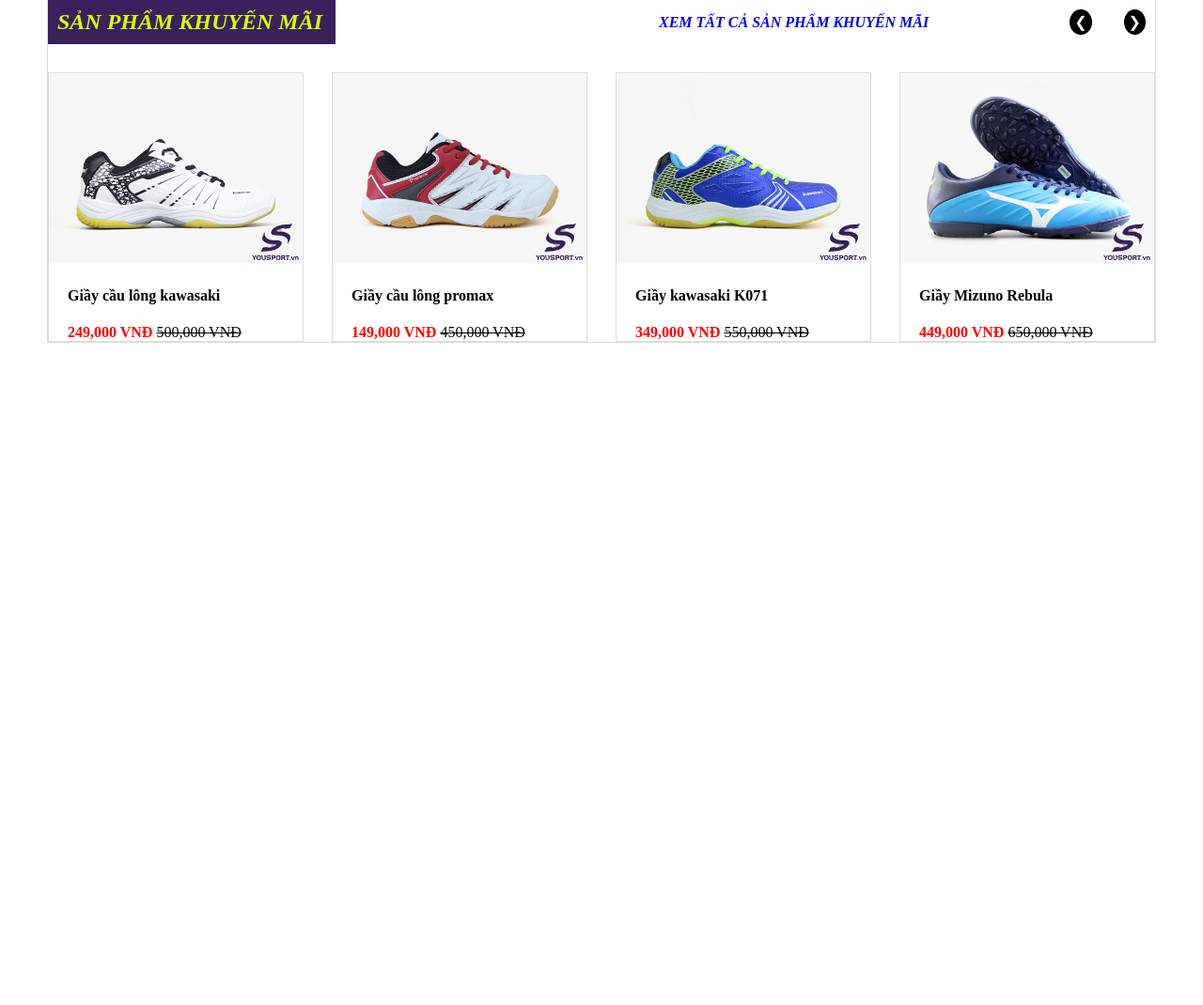
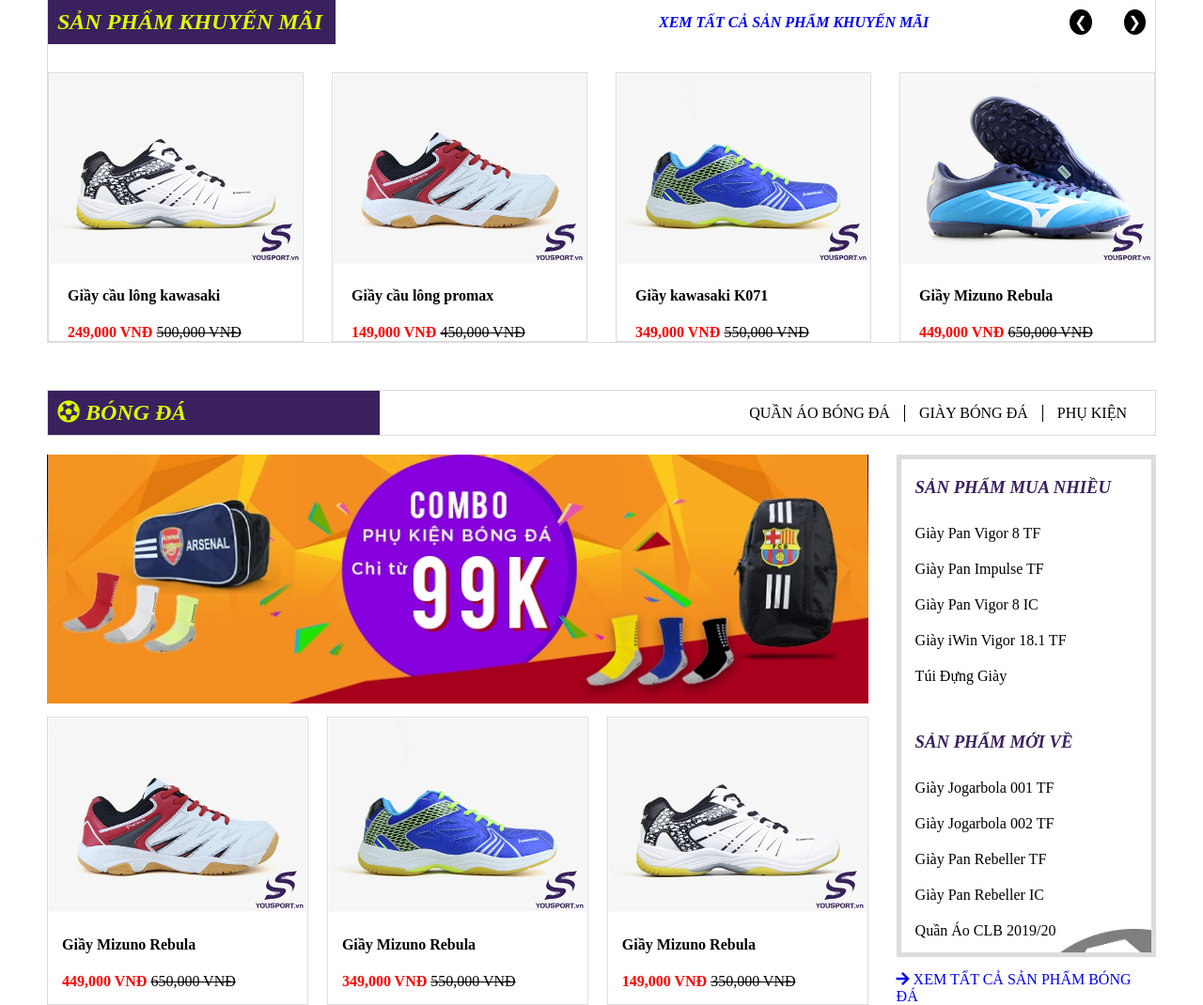
Before and after one commit to TriLuong/youSport, a PHP site: page / in a window 1280 px wide. Shown: the part 489-1559 px from the top of the page at 94% size. Before the commit the page ends 854 px from the top, so only its background shows below. Run offline with PHP 8.4, Linux system fonts and the light colour scheme; some libraries are stand-ins or nearby versions.

Commit message:
Add productDetail to project.
Signed-off-by: Tri Luong <lxt0094@gmail.com>

```diff
--- /dev/null
+++ b/css/productDetail.css
@@ -0,0 +1,157 @@
+/*Product Detail*/
+.productDetail {
+  margin-top: 50px;
+}
+
+.header-detail {
+  border: 1px solid gainsboro;
+  display: flex;
+  justify-items: center;
+}
+
+.sport-title {
+  width: 30%;
+}
+.header-detail > .sport-title > h1 {
+  padding: 10px;
+  margin: 0px;
+  background-color: #3a215d;
+  color: #daff00;
+  width: 100%;
+  font-style: italic;
+  text-transform: uppercase;
+}
+
+.sport-category {
+  width: 70%;
+}
+
+.sport-category ul {
+  list-style-type: none;
+  padding: 0;
+  margin: 0;
+  display: flex;
+  margin-top: 15px;
+  justify-content: flex-end;
+  padding: 0 15px;
+}
+
+.sport-category ul li {
+  padding: 0 15px;
+}
+
+.sport-category ul li + li {
+  border-left: 1px solid black;
+}
+.sport-category a {
+  text-decoration: none;
+  text-transform: uppercase;
+  color: black;
+}
+
+.sport-category a:hover {
+  color: red;
+}
+
+.sport-show {
+  margin-top: 20px;
+  display: flex;
+}
+
+.sport-left {
+  flex: 75%;
+}
+
+.sport-left .carousel-promo > img {
+  width: 100%;
+}
+
+.sport-left .promo-products {
+  display: flex;
+  justify-content: space-between;
+}
+
+.promo-products .product {
+  border: 1px solid gainsboro;
+  margin: 10px;
+  margin-bottom: 0;
+}
+
+.promo-products .product:first-child {
+  margin-left: 0;
+}
+
+.promo-products .product:last-child {
+  margin-right: 0;
+}
+.promo-products .product > img {
+  width: 100%;
+}
+
+.promo-products .product .product-info {
+  margin: 15px;
+}
+
+.promo-products .product .product-info > span {
+  font-weight: bold;
+  color: red;
+}
+
+.sport-right {
+  flex: 25%;
+  margin-left: 15px;
+  padding-left: 15px;
+  display: flex;
+  flex-direction: column;
+  position: relative;
+}
+
+.sport-menus {
+  border: 5px solid gainsboro;
+  flex-grow: 2;
+  padding-left: 15px;
+}
+
+.sport-right h3 {
+  color: #3a215d;
+  text-transform: uppercase;
+  font-weight: bold;
+  font-style: italic;
+}
+
+.sport-menu > ul {
+  padding: 0;
+  margin: 0;
+  list-style-type: none;
+}
+
+.sport-menu li {
+  padding: 10px 0;
+}
+
+.sport-menu a {
+  text-decoration: none;
+  color: black;
+}
+
+.sport-menu a:hover {
+  color: red;
+}
+.sport-menu:last-child {
+  margin-top: 40px;
+}
+
+.show-all {
+  margin-top: 15px;
+
+  bottom: 0;
+  text-transform: uppercase;
+}
+
+.show-all a {
+  text-decoration: none;
+}
+
+.show-all a:hover {
+  color: red;
+}
--- a/css/style.css
+++ b/css/style.css
@@ -1,6 +1,7 @@
 @import "./nav.css";
 @import "./slideShow.css";
 @import "./promo.css";
+@import "./productDetail.css";
 
 * {
   box-sizing: border-box;
@@ -8,6 +9,15 @@
 
 body {
   margin: 0 50px;
+}
+
+.football-menu {
+  background-image: url("../images/1.png");
+  background-repeat: no-repeat;
+  background-position-x: 115px;
+  background-position-y: 500px;
+  background-size: 100%;
+  color: gainsboro;
 }
 
 /* Caption text */
--- a/index.html
+++ b/index.html
@@ -14,8 +14,8 @@
       crossorigin="anonymous"
     />
 
-    <script src="./js/slideShow.js" async></script>
-    <script src="./js/promo.js" async></script>
+    <script src="./js/slideShow.js" defer></script>
+    <script src="./js/promo.js" defer></script>
     <title>YouSport</title>
   </head>
   <body>
@@ -174,9 +174,86 @@
       </div>
     </section>
 
-    <section id="bongDaID">
-      <div class="titleProduct">
-        <h1></h1>
+    <section id="bongDaID" class="productDetail">
+      <div class="header-detail">
+        <div class="sport-title">
+          <h1><i class="fas fa-futbol"></i> Bóng đá</h1>
+        </div>
+        <div class="sport-category">
+          <ul>
+            <li>
+              <a href="#">Quần áo bóng đá</a>
+            </li>
+            <li>
+              <a href="#">Giày bóng đá</a>
+            </li>
+            <li>
+              <a href="#">Phụ kiện</a>
+            </li>
+          </ul>
+        </div>
+      </div>
+      <div class="sport-show">
+        <div class="sport-left">
+          <div class="carousel-promo">
+            <img src="./images/combo-phu-kien-chi-tu-99k.jpg" />
+          </div>
+          <div class="promo-products">
+            <div class="product">
+              <img src="images/giay-cau-long-promax-17009_large.jpg" />
+              <div class="product-info">
+                <h4>Giầy Mizuno Rebula</h4>
+                <span>449,000 VNĐ</span>
+                <del>650,000 VNĐ</del>
+              </div>
+            </div>
+            <div class="product">
+              <img src="images/giay-kawasaki-k071_large.jpg" />
+              <div class="product-info">
+                <h4>Giầy Mizuno Rebula</h4>
+                <span>349,000 VNĐ</span>
+                <del>550,000 VNĐ</del>
+              </div>
+            </div>
+            <div class="product">
+              <img src="images/giay-cau-long-kawasaki-k063_large.jpg" />
+              <div class="product-info">
+                <h4>Giầy Mizuno Rebula</h4>
+                <span>149,000 VNĐ</span>
+                <del>350,000 VNĐ</del>
+              </div>
+            </div>
+          </div>
+        </div>
+        <div class="sport-right ">
+          <div class="sport-menus football-menu">
+            <div class="sport-menu">
+              <h3>Sản phẩm mua nhiều</h3>
+              <ul>
+                <li><a href="#">Giày Pan Vigor 8 TF</a></li>
+                <li><a href="#">Giày Pan Impulse TF</a></li>
+                <li><a href="#">Giày Pan Vigor 8 IC</a></li>
+                <li><a href="#">Giày iWin Vigor 18.1 TF</a></li>
+                <li><a href="#">Túi Đựng Giày</a></li>
+              </ul>
+            </div>
+            <div class="sport-menu">
+              <h3>Sản phẩm mới về</h3>
+              <ul>
+                <li><a href="#">Giày Jogarbola 001 TF</a></li>
+                <li><a href="#">Giày Jogarbola 002 TF</a></li>
+                <li><a href="#">Giày Pan Rebeller TF</a></li>
+                <li><a href="#">Giày Pan Rebeller IC</a></li>
+                <li><a href="#">Quần Áo CLB 2019/20</a></li>
+              </ul>
+            </div>
+          </div>
+          <div class="show-all">
+            <a href="#"
+              ><i class="fas fa-arrow-right"></i> Xem tất cả sản phẩm bóng đá</a
+            >
+          </div>
+        </div>
       </div>
     </section>
   </body>
```
Also changed, not shown: js/script.js (added, +10 -0 lines), images/1.png (added).
